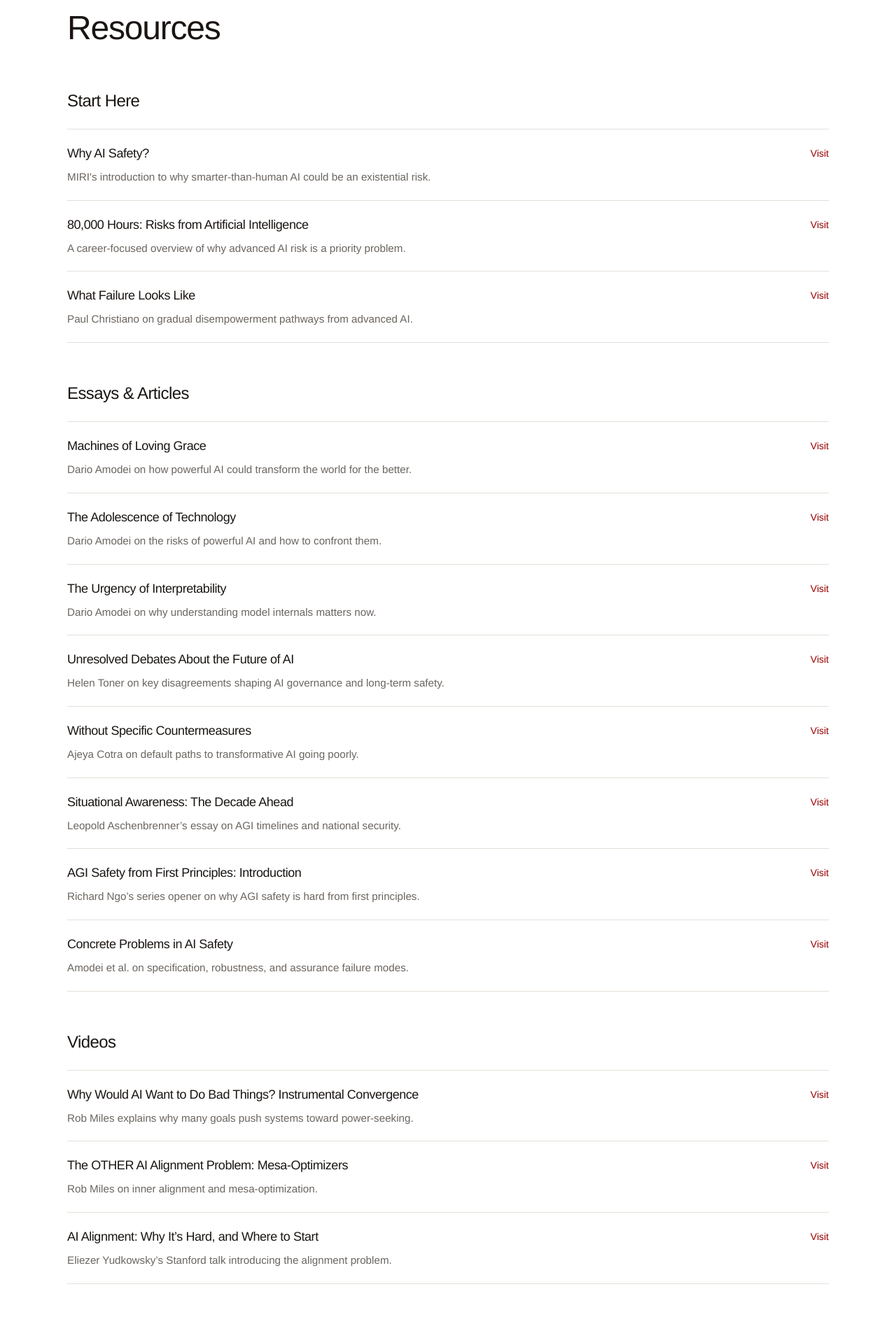
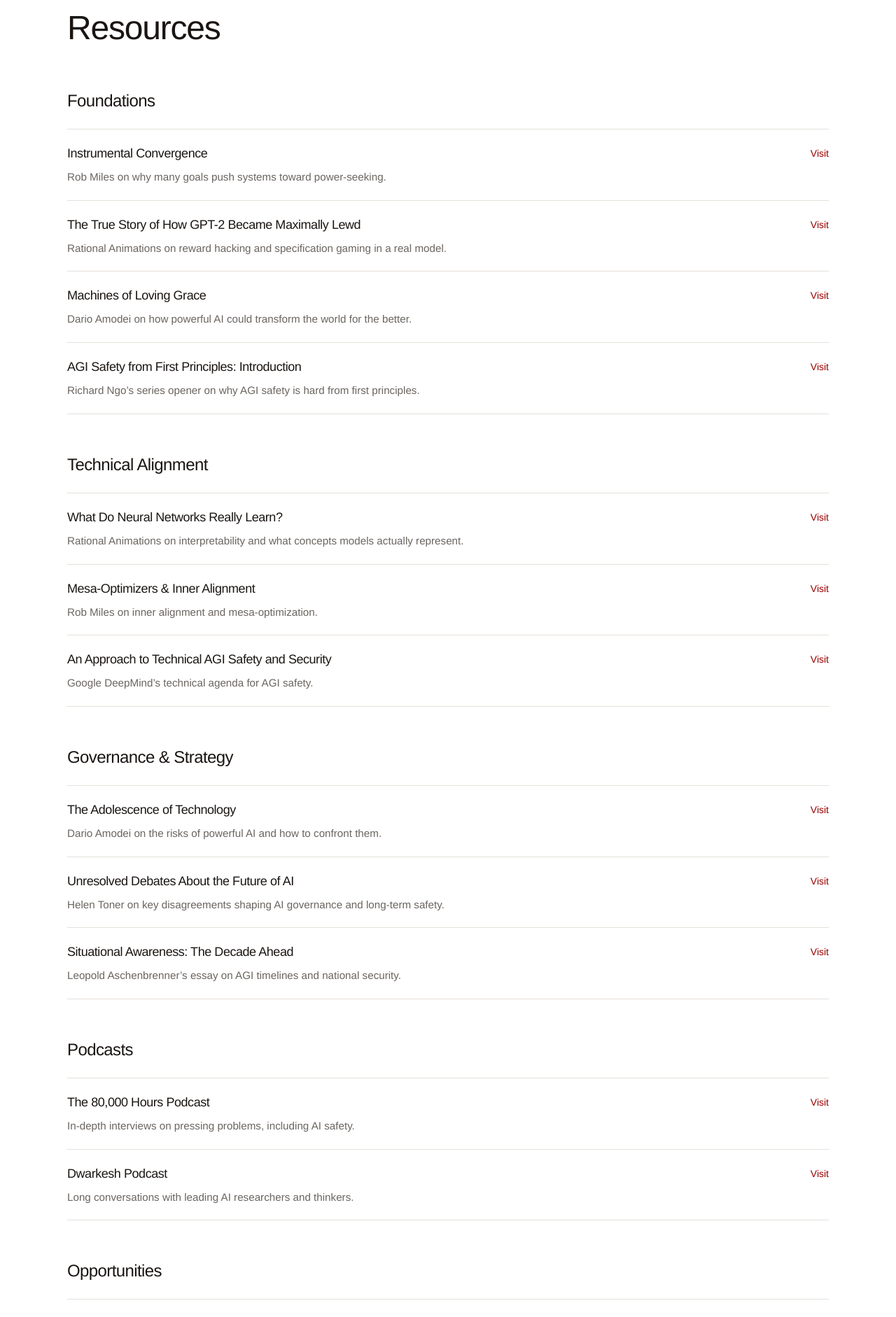
Before and after one commit to abhirocks06/aisai, a React (Vite) app: page /resources in a window 1280 px wide. Shown: the part 120-2002 px from the top of the page at 70% size. Built offline with nearby package versions, Linux system fonts and the light colour scheme; a web font is replaced by a local one.

Commit message:
Restructure Resources by track and tighten page copy.
Group links into Foundations, Technical, and Governance so members can self-select, and align the Resources CTA and home subtitle with the rest of the site.

Co-authored-by: Cursor <cursoragent@cursor.com>

```diff
--- a/src/data/resources.js
+++ b/src/data/resources.js
@@ -1,42 +1,58 @@
 export const resourceSections = [
   {
-    title: 'Start Here',
+    title: 'Foundations',
     items: [
       {
-        title: 'Why AI Safety?',
-        href: 'https://intelligence.org/why-ai-safety/',
-        description:
-          "MIRI's introduction to why smarter-than-human AI could be an existential risk.",
+        title: 'Instrumental Convergence',
+        href: 'https://www.youtube.com/watch?v=ZeecOKBus3Q',
+        description: 'Rob Miles on why many goals push systems toward power-seeking.',
       },
       {
-        title: '80,000 Hours: Risks from Artificial Intelligence',
-        href: 'https://80000hours.org/problem-profiles/artificial-intelligence/',
-        description: 'A career-focused overview of why advanced AI risk is a priority problem.',
+        title: 'The True Story of How GPT-2 Became Maximally Lewd',
+        href: 'https://www.youtube.com/watch?v=qV_rOlHjvvs',
+        description:
+          'Rational Animations on reward hacking and specification gaming in a real model.',
       },
-      {
-        title: 'What Failure Looks Like',
-        href: 'https://www.alignmentforum.org/posts/LpM3EAakwYdS6aRKf/what-failure-looks-like',
-        description: 'Paul Christiano on gradual disempowerment pathways from advanced AI.',
-      },
-    ],
-  },
-  {
-    title: 'Essays & Articles',
-    items: [
       {
         title: 'Machines of Loving Grace',
         href: 'https://darioamodei.com/essay/machines-of-loving-grace',
         description: 'Dario Amodei on how powerful AI could transform the world for the better.',
       },
       {
+        title: 'AGI Safety from First Principles: Introduction',
+        href: 'https://www.alignmentforum.org/s/mzgtmmTKKn5MnWmwy/p/uMQ3cqWDPHhjtiesc',
+        description: 'Richard Ngo’s series opener on why AGI safety is hard from first principles.',
+      },
+    ],
+  },
+  {
+    title: 'Technical Alignment',
+    items: [
+      {
+        title: 'What Do Neural Networks Really Learn?',
+        href: 'https://www.youtube.com/watch?v=jGCvY4gNnA8',
+        description:
+          'Rational Animations on interpretability and what concepts models actually represent.',
+      },
+      {
+        title: 'Mesa-Optimizers & Inner Alignment',
+        href: 'https://www.youtube.com/watch?v=bJLcIBixGj8',
+        description: 'Rob Miles on inner alignment and mesa-optimization.',
+      },
+      {
+        title: 'An Approach to Technical AGI Safety and Security',
+        href: 'https://deepmindsafetyresearch.medium.com/an-approach-to-technical-agi-safety-and-security-25928819fbc6',
+        description: 'Google DeepMind’s technical agenda for AGI safety.',
+      },
+    ],
+  },
+  {
+    title: 'Governance & Strategy',
+    items: [
+      {
         title: 'The Adolescence of Technology',
         href: 'https://darioamodei.com/essay/the-adolescence-of-technology',
         description: 'Dario Amodei on the risks of powerful AI and how to confront them.',
-      },
-      {
-        title: 'The Urgency of Interpretability',
-        href: 'https://www.darioamodei.com/post/the-urgency-of-interpretability',
-        description: 'Dario Amodei on why understanding model internals matters now.',
       },
       {
         title: 'Unresolved Debates About the Future of AI',
@@ -45,79 +61,9 @@ export const resourceSections = [
           'Helen Toner on key disagreements shaping AI governance and long-term safety.',
       },
       {
-        title: 'Without Specific Countermeasures',
-        href: 'https://www.alignmentforum.org/posts/pRkFkzwKZ2zfa3R6H/without-specific-countermeasures-the-easiest-path-to',
-        description: 'Ajeya Cotra on default paths to transformative AI going poorly.',
-      },
-      {
         title: 'Situational Awareness: The Decade Ahead',
         href: 'https://situational-awareness.ai/',
         description: 'Leopold Aschenbrenner’s essay on AGI timelines and national security.',
-      },
-      {
-        title: 'AGI Safety from First Principles: Introduction',
-        href: 'https://www.alignmentforum.org/s/mzgtmmTKKn5MnWmwy/p/uMQ3cqWDPHhjtiesc',
-        description: 'Richard Ngo’s series opener on why AGI safety is hard from first principles.',
-      },
-      {
-        title: 'Concrete Problems in AI Safety',
-        href: 'https://arxiv.org/abs/1606.06565',
-        description: 'Amodei et al. on specification, robustness, and assurance failure modes.',
-      },
-    ],
-  },
-  {
-    title: 'Videos',
-    items: [
-      {
-        title: 'Why Would AI Want to Do Bad Things? Instrumental Convergence',
-        href: 'https://www.youtube.com/watch?v=ZeecOKBus3Q',
-        description: 'Rob Miles explains why many goals push systems toward power-seeking.',
-      },
-      {
-        title: 'The OTHER AI Alignment Problem: Mesa-Optimizers',
-        href: 'https://www.youtube.com/watch?v=bJLcIBixGj8',
-        description: 'Rob Miles on inner alignment and mesa-optimization.',
-      },
-      {
-        title: 'AI Alignment: Why It’s Hard, and Where to Start',
-        href: 'https://www.youtube.com/watch?v=EUjc1WuyPT8',
-        description: 'Eliezer Yudkowsky’s Stanford talk introducing the alignment problem.',
-      },
-    ],
-  },
-  {
-    title: 'Opportunities',
-    items: [
-      {
-        title: 'BlueDot Impact',
-        href: 'https://bluedot.org/',
-        description: 'Free courses and talent programs for people entering AI safety and governance.',
-      },
-      {
-        title: 'SPAR',
-        href: 'https://sparai.org/',
-        description: 'A part-time remote research fellowship pairing mentees with AI safety mentors.',
-      },
-      {
-        title: 'MATS',
-        href: 'https://www.matsprogram.org/',
-        description: 'A full-time research fellowship in AI alignment and security.',
-      },
-      {
-        title: 'ARENA',
-        href: 'https://www.arena.education/',
-        description: 'Hands-on ML engineering and interpretability training for alignment work.',
-      },
-      {
-        title: 'Astra Fellowship',
-        href: 'https://constellation.org/programs/astra',
-        description: 'A research fellowship hosted by Constellation for early-career AI safety work.',
-      },
-      {
-        title: '80,000 Hours Job Board',
-        href: 'https://jobs.80000hours.org/',
-        description: 'Open roles across AI safety, policy, and related high-impact paths.',
       },
     ],
   },
@@ -136,4 +82,29 @@ export const resourceSections = [
       },
     ],
   },
+  {
+    title: 'Opportunities',
+    items: [
+      {
+        title: 'BlueDot Impact',
+        href: 'https://bluedot.org/',
+        description: 'Free courses and talent programs for people entering AI safety and governance.',
+      },
+      {
+        title: 'SPAR',
+        href: 'https://sparai.org/',
+        description: 'A part-time remote research fellowship pairing mentees with AI safety mentors.',
+      },
+      {
+        title: 'ARENA',
+        href: 'https://www.arena.education/',
+        description: 'Hands-on ML engineering and interpretability training for alignment work.',
+      },
+      {
+        title: '80,000 Hours Job Board',
+        href: 'https://jobs.80000hours.org/',
+        description: 'Open roles across AI safety, policy, and related high-impact paths.',
+      },
+    ],
+  },
 ]
--- a/src/pages/Home.jsx
+++ b/src/pages/Home.jsx
@@ -32,7 +32,7 @@ export default function Home() {
               Initiative
             </h1>
             <p className="animate-rise-delay mt-6 max-w-md text-base leading-relaxed text-white/75 sm:text-lg">
-              A community at Indiana University ensuring AI is developed to the benefit of our future.
+              A community at Indiana University working to ensure AI benefits humanity.
             </p>
             <div className="animate-rise-delay-2 mt-10 flex flex-wrap justify-center gap-3 lg:justify-start">
               <a href="#join" className="btn-primary">
--- a/src/pages/Resources.jsx
+++ b/src/pages/Resources.jsx
@@ -43,7 +43,7 @@ export default function Resources() {
       </section>
 
       <JoinCTA
-        title="Want to discuss these with us?"
+        title="New members always welcome."
         description="No CS or AI background required. Email us to join the mailing list or ask about meetings."
       />
     </div>
```
